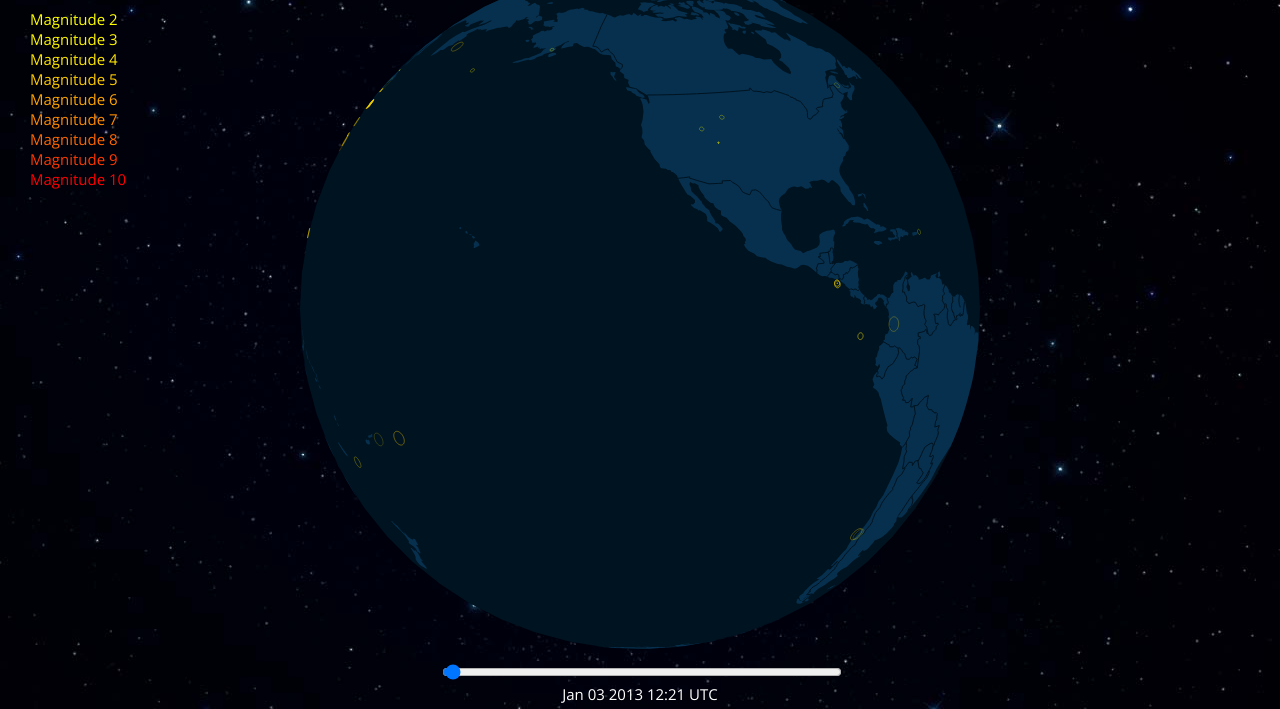
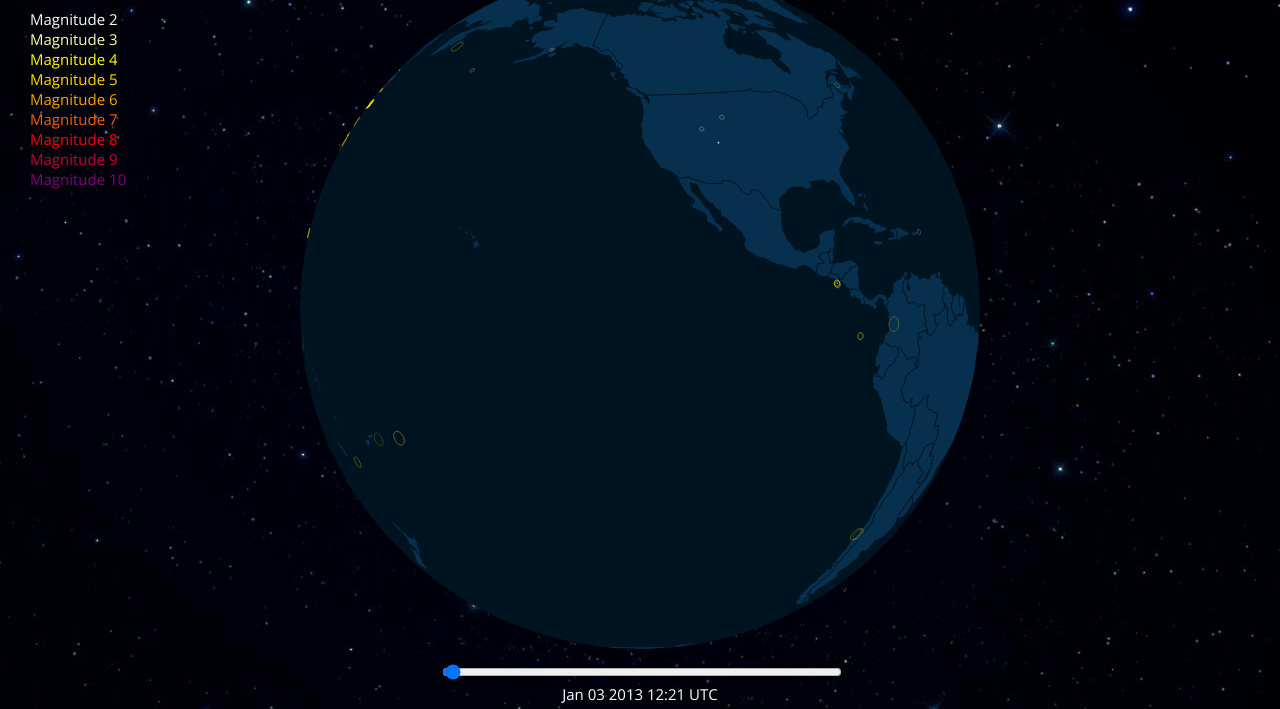
Before and after one commit to BinaryMuse/planetary.js, a plain HTML site: page examples/quake/index.html in a window 1280 px wide. Shown: the part 91-800 px from the top of the page. Drawn offline with nearby package versions, Linux system fonts and the light colour scheme.

Commit message:
Update site

```diff
--- a/examples/quake/quake.js
+++ b/examples/quake/quake.js
@@ -33,8 +33,8 @@
   // minimum magnitude in our data set is 2.5.
   var colors = d3.scale.pow()
     .exponent(3)
-    .domain([2, 6, 10])
-      .range(['yellow', 'orange', 'red']);
+    .domain([2, 4, 6, 8, 10])
+      .range(['white', 'yellow', 'orange', 'red', 'purple']);
   // Also create a scale for mapping magnitudes to ping angle sizes
   var angles = d3.scale.pow()
     .exponent(3)
```
Also changed, not shown: examples/quake.html (+2 -2 lines).
